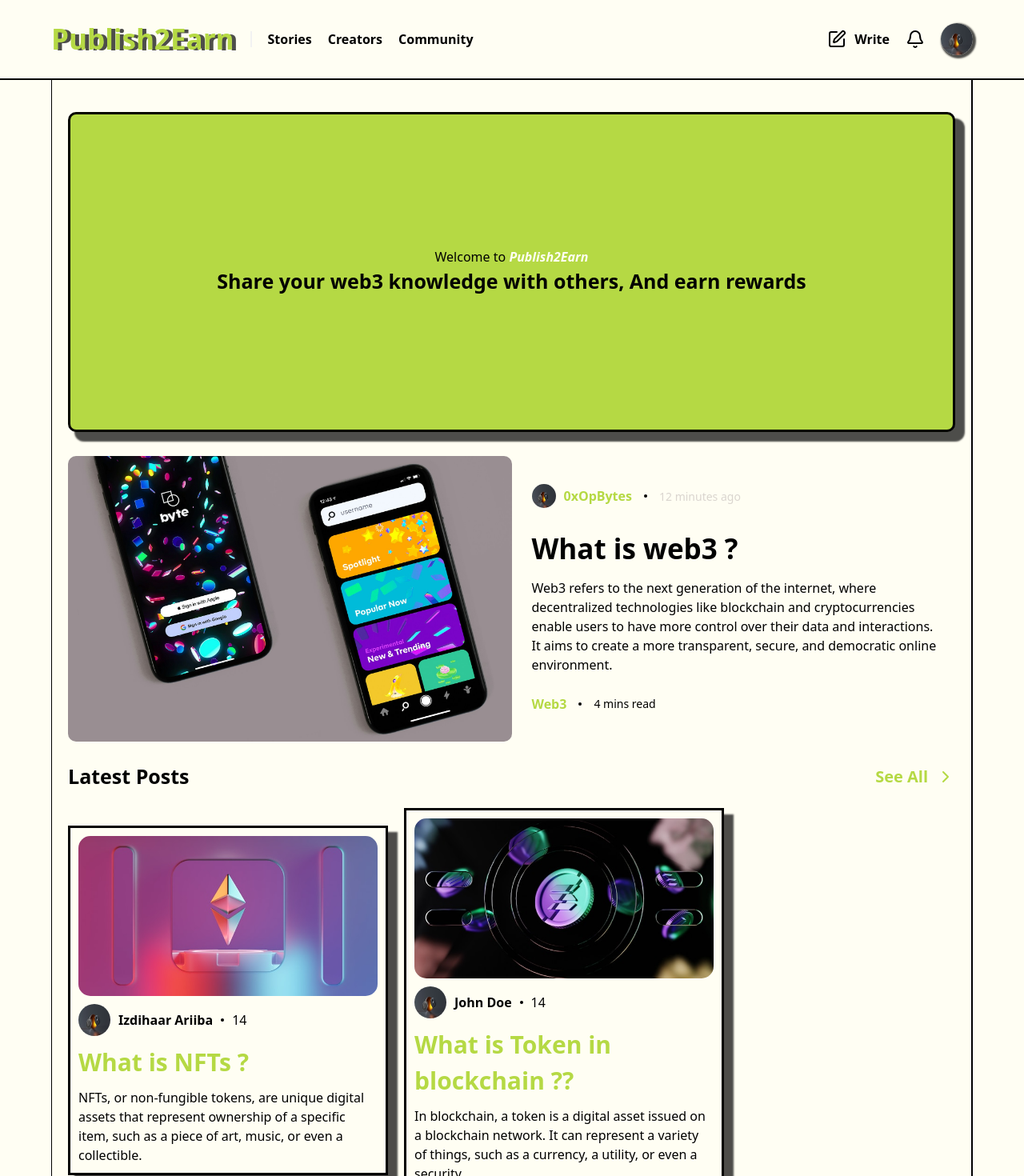
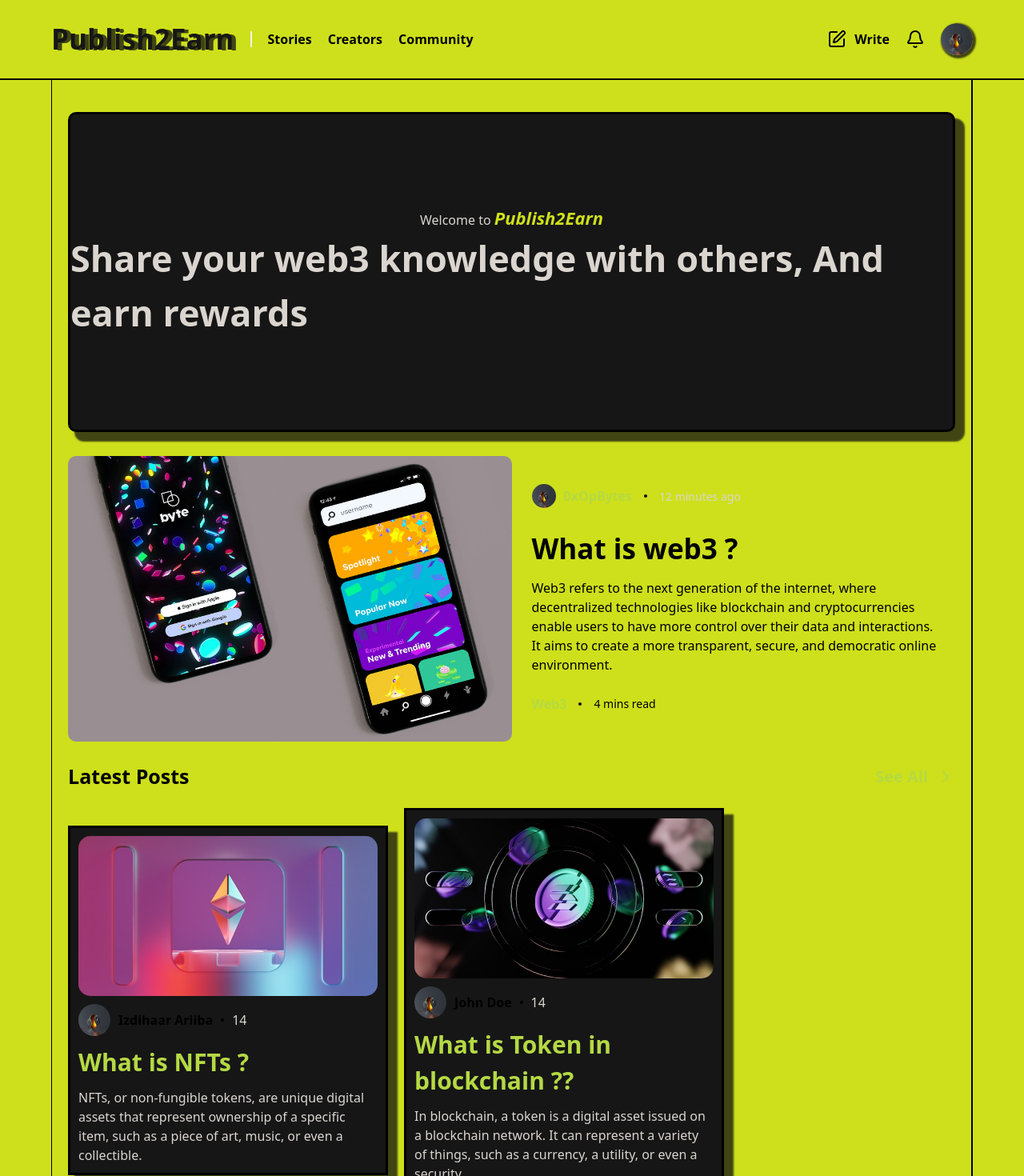
Before and after one commit to raazymuhd1/Publish2Earn, a Next.js app: page / in a window 1280 px wide. Shown: the top 1470 px of the page at 80% size. Built offline with nearby package versions, Linux system fonts and the light colour scheme.

Commit message:
refactoring Header and Hero components

```diff
--- a/src/app/globals.css
+++ b/src/app/globals.css
@@ -9,6 +9,7 @@
 
 .global_img_shadow {
     box-shadow: 2px 2px 2px 2px rgba(18, 17, 17, 0.75);
+    /* color: #fffef3; */
 }
 
 .global_text_shadow {
--- a/src/components/header/Nav.tsx
+++ b/src/components/header/Nav.tsx
@@ -15,7 +15,8 @@ const Nav = () => {
         <aside className="flex items-center gap-[20px]">
             <Link
                href="/"
-               className="font-extrabold text-main text-[16px] md:text-[20px] lg:text-[35px] global_text_shadow cursor-pointer"> Publish2Earn </Link>
+               className="font-extrabold text-extra text-[16px] md:text-[20px] lg:text-[35px] global_text_shadow cursor-pointer"> Publish2Earn
+            </Link>
             <div className="w-[2px] h-[20px] bg-[#f2f2f2]" />
             <div className={`flex items-center gap-[20px]`}>
                { navLists.map(list => (
--- a/src/components/hero/Hero.tsx
+++ b/src/components/hero/Hero.tsx
@@ -3,9 +3,9 @@ import React from 'react'
 const Hero = () => {
   return (
     <div
-        className="h-[400px] bg-main border-[3px] global_shadow border-line text-textMain flex flex-col justify-center items-center w-full rounded-[10px] mt-[20px]">
-        <h4> Welcome to <i className="font-semibold text-extra2"> <strong> Publish2Earn </strong> </i> </h4>
-        <h2 className="font-bold lg:text-[25px] md:text-[18px] text-[16px]"> Share your web3 knowledge with others, And earn rewards </h2>
+        className="h-[400px] bg-extra border-[3px] global_shadow border-line text-textMain flex flex-col justify-center items-center w-full rounded-[10px] mt-[20px]">
+        <h4 className="text-secondary"> Welcome to <i className="font-semibold text-[14px] md:text-[18px] lg:text-[22px] text-extra2"> <strong> Publish2Earn </strong> </i> </h4>
+        <h2 className="font-bold text-secondary lg:text-[45px] md:text-[30px] text-[20px]"> Share your web3 knowledge with others, And earn rewards </h2>
     </div>
   )
 }
--- a/src/components/posts/LatestPosts.tsx
+++ b/src/components/posts/LatestPosts.tsx
@@ -17,7 +17,8 @@ const LatestPosts = () => {
 
         <article className="flex flex-wrap items-center gap-[20px] mt-[20px]">
             { dummyPosts.map(post => (
-              <div key={post.id} className="min-h-[300px] max-h-[fit-content] global_shadow border-[3px] border-line flex flex-col gap-[10px] min-w-[250px] max-w-[400px] p-[10px] cursor-pointer text-textMain">
+              <div key={post.id}
+                className="min-h-[300px] max-h-[fit-content] global_shadow border-[3px] border-line flex flex-col gap-[10px] min-w-[250px] max-w-[400px] p-[10px] cursor-pointer text-secondary bg-extra">
                  <Image src={post.image} alt="image-post" className="w-full h-[200px] object-cover rounded-[15px]" />
                  <div className="flex items-center gap-[10px]">
                     <Image src={post.authorImg} alt="author-iimg" className="w-[40px] h-[40px] rounded-[50%]  hover:scale-[1.1] transition-all duration-[1s]" />
--- a/tailwind.config.ts
+++ b/tailwind.config.ts
@@ -13,9 +13,9 @@ export default {
   			main: "#b5d944",
         textMain: "#000000",
 			  secondary: "#dad5cf",
-        extra: "#c6c6c6",
+        extra: "#161616",
         // extra2: "#edff20",
-        extra2: "#fffef3",
+        extra2: "#CEE01B",
         line: "#000000"
   		}
   	}
```
Also changed, not shown: 1 other file (tests, documents, lock files or other folders).
